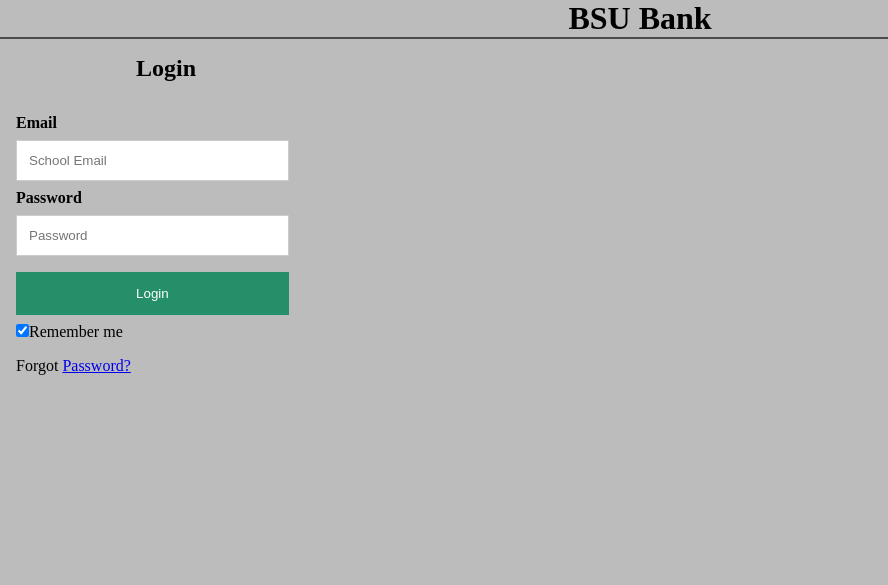
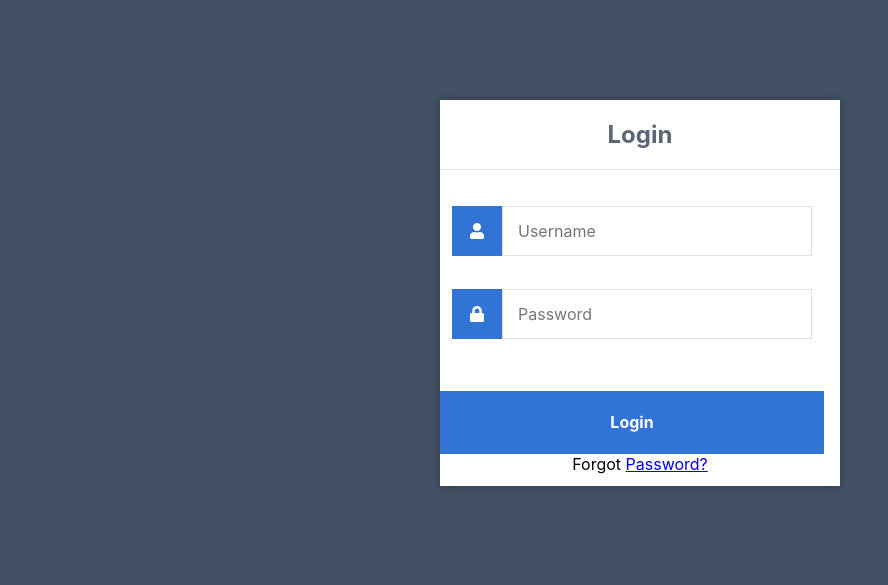
Before and after one commit to KalekidanBekele/BankProject, a PHP site: page / in a window 1280 px wide. Shown: the top 585 px of the page, without its empty margins (0-888 px from the left). Run offline with PHP 8.4, Linux system fonts and the light colour scheme.

Commit message:
added changes and additional files

```diff
--- a/connection.php
+++ b/connection.php
@@ -11,4 +11,5 @@ $conn = new mysqli($dbhost, $dbuser, $password, $db);
   if ($conn->connect_error) {
     die("Connection failed: " . $conn->connect_error);
   }
+
 ?>
--- a/index.html
+++ b/index.html
@@ -1,121 +1,27 @@
 <!DOCTYPE html>
 <html lang = "en">
     <head>
-        <title>BSU Bank </title>
-        <style>
-            *{
-                padding: 0px;
-                margin: 0px;
-            }
-            body
-            {
-                font-family: 'Times New Roman', Times, serif;
-                background-color: rgb(188, 188, 188);
-            }
-            .logo
-            {
-                height: 50px;
-                width: 50px;
-            }
-            .imgcontainer
-            {
-                text-align: left;
-                margin: 24px 0 12px 0;
-            }
-            img.avatar
-            {
-                width: 10%;
-                border-radius: 50%;
-            }
-            form
-            {
-                border: 3px;
-                float:left;
-            }
-            input[type=email],input[type=password]
-            {
-                width: 100%;
-                padding: 12px;
-                margin: 8px 0;
-                display: inline-block;
-                border: 1px solid #ccc;
-                box-sizing: border-box;
-            }
-            button
-            {
-                background-color: #248f68;
-                color: white;
-                padding: 14px 20px;
-                margin: 8px 0;
-                border: none;
-                cursor: pointer;
-                width: 100%;
-            }
-            button:hover
-            {
-                opacity: 0.827;
-            }
-            .container
-            {
-                padding: 16px;
-                max-width: 300px;
-                margin: left;
-            }
-            .spaceheader
-            {
-                border: 1px solid #4b4b4b;
-            }
-            .textheading
-            {
-                text-align: center;
-                font: 100px;
-            }
-            .space
-            {
-                margin: left;
-                max-width: 44px;
-                height: 40px;
-                border: 40px solid;
-            }
-            span.psw
-            {
-                float: left;
-                padding-top: 16px;
-            }
-            @media screen and (max-width: 300px)
-            {
-                span.psw
-                {
-                    display: block;
-                    float: none;
-                }
-            }
-        </style>
+        <title>Login </title>
+        <link rel = "stylesheet" type = "text/css" href = "style.css">
+        <link rel="stylesheet" href="https://use.fontawesome.com/releases/v5.7.1/css/all.css">
     <body>
-    <h1 class=" textheading">BSU Bank</h1>
-    <div class="spaceheader" ></div>
-    <h2 style=" text-align:center" class= "container">Login</h2>
+        <div class="login">
+            <h1>Login</h1>
 
-        <form action="login.php" method="post">
-            <div class="container">
-                <label for="uname"><b>Email </b></label>
-                    <input type="email" placeholder="School Email" name="uname" required >
-                    <br>
+        <form action="authenicate.php" onsubmit = "return validation()" method="post">
+            <label for="username"> <i class="fas fa-user"></i> </label>
+                <input type="text" name="username" placeholder="Username" id="username" required>
 
-                <label for="psw"><b>Password </b></label>
-                    <input type="password" placeholder="Password" name="psw" required >
-                    <br>
-                <button type="submit">Login</button>
-                    <label>
-                    <br>
-                <input type="checkbox" checked="checked" name="remember">Remember me
-                    </label>
-                    <br>
-                <span  class="psw">Forgot <a href="#">Password?</a></span>
+            <label for="password"> <i class="fas fa-lock"></i> </label>
+                <input type="password" name="password" placeholder="Password" id="password" required>
+
+            <input type="submit" name= "submit" value="Login">
+
+                <span  class="password">Forgot <a href="#">Password?</a></span>
             </div>
         </form>
 
-            <script src = "[filename.js]">
+            <script >
                 //alert('Page Loaded');
             </script>
     </body>
--- /dev/null
+++ b/style.css
@@ -0,0 +1,214 @@
+* {
+    box-sizing: border-box;
+    font-family: -apple-system, BlinkMacSystemFont, "segoe ui", roboto, oxygen, ubuntu, cantarell, "fira sans", "droid sans", "helvetica neue", Arial, sans-serif;
+    font-size: 16px;
+    -webkit-font-smoothing: antialiased;
+    -moz-osx-font-smoothing: grayscale;
+}
+body {
+    background-color: #435165;
+}
+.login {
+    width: 400px;
+    background-color: #ffffff;
+    box-shadow: 0 0 9px 0 rgba(0, 0, 0, 0.3);
+    margin: 100px auto;
+}
+.login h1 {
+    text-align: center;
+    color: #5b6574;
+    font-size: 24px;
+    padding: 20px 0 20px 0;
+    border-bottom: 1px solid #dee0e4;
+}
+.login form {
+    display: flex;
+    flex-wrap: wrap;
+    justify-content: center;
+    padding-top: 20px;
+    height: 300px;
+}
+.login form label {
+    display: flex;
+    justify-content: center;
+    align-items: center;
+    width: 50px;
+    height: 50px;
+    background-color: #3274d6;
+    color: #ffffff;
+}
+.login form input[type="password"], .login form input[type="text"] {
+    width: 310px;
+    height: 50px;
+    border: 1px solid #dee0e4;
+    margin-bottom: 20px;
+    padding: 0 15px;
+}
+.login form input[type="submit"] {
+    width: 100%;
+    padding: 15px;
+   margin-top: 20px;
+    background-color: #3274d6;
+    border: 0;
+    cursor: pointer;
+    font-weight: bold;
+    color: #ffffff;
+    transition: background-color 0.2s;
+}
+.login form input[type="submit"]:hover {
+  background-color: #2868c7;
+    transition: background-color 0.2s;
+}
+
+
+
+
+.navtop {
+	background-color: #2f3947;
+	height: 60px;
+	width: 100%;
+	border: 0;
+}
+.navtop div {
+	display: flex;
+	margin: 0 auto;
+	width: 1000px;
+	height: 100%;
+}
+.navtop div h1, .navtop div a {
+	display: inline-flex;
+	align-items: center;
+}
+.navtop div h1 {
+	flex: 1;
+	font-size: 24px;
+	padding: 0;
+	margin: 0;
+	color: #eaebed;
+	font-weight: normal;
+}
+.navtop div a {
+	padding: 0 20px;
+	text-decoration: none;
+	color: #c1c4c8;
+	font-weight: bold;
+}
+.navtop div a i {
+	padding: 2px 8px 0 0;
+}
+.navtop div a:hover {
+	color: #eaebed;
+}
+body.loggedin {
+	background-color: #f3f4f7;
+}
+.content {
+	width: 1000px;
+	margin: 0 auto;
+}
+.content h2 {
+	margin: 0;
+	padding: 25px 0;
+	font-size: 22px;
+	border-bottom: 1px solid #e0e0e3;
+	color: #4a536e;
+}
+.content > p, .content > div {
+	box-shadow: 0 0 5px 0 rgba(0, 0, 0, 0.1);
+	margin: 25px 0;
+	padding: 25px;
+	background-color: #fff;
+}
+.content > p table td, .content > div table td {
+	padding: 5px;
+}
+.content > p table td:first-child, .content > div table td:first-child {
+	font-weight: bold;
+	color: #4a536e;
+	padding-right: 15px;
+}
+.content > div p {
+	padding: 5px;
+	margin: 0 0 10px 0;
+}
+
+
+.ContainUserData
+{
+    width: 65%;
+    height: 80px;
+    padding: 8px;
+    background-color: rgb(211, 211, 211);
+    margin: 0 12% auto;
+}
+
+
+
+@import 'https://fonts.googleapis.com/css?family=Lato:400,700';
+
+body.bank {
+  color: #484848;
+  font-family: 'Lato', sans-serif;
+  padding: 1em;
+  line-height: 1.5;
+}
+
+.flex {
+  background: #fdfdfd;
+  display: flex;
+  flex-wrap:wrap;
+  justify-content: center;
+  align-items:center;
+  margin: 0 auto;
+  border-radius:5px;
+}
+.element-center {
+  display: flex;
+  flex-direction:column;
+  justify-content: center;
+}
+
+.typewrite {
+    font-size: 16pt;
+    margin: auto;
+    display: flex;
+    justify-content: center;
+}
+
+h1.bank {
+    font-size: 3em;
+    margin: 0;
+    margin-top: 0.3em;
+}
+
+#inputs {
+    padding: 10px;
+}
+
+input.bank,
+button.bank {
+  font-size: .85em;
+  padding: .65em 1em;
+  border-radius: .3em;
+  outline: 0;
+}
+input {
+  border: 2px solid #dcdcdc;
+  margin-right: 1em;
+}
+
+button.bank {
+    color: white;
+    background: #508abc;
+    border: solid 1px;
+    border-color: rgba(0, 0, 0, .1);
+    cursor: pointer;
+}
+
+label.bank {
+    font-size: 2em;
+}
+
+#btnDeposit, #btnWithdraw {
+    width: 8em;
+}
--- a/examples.php
+++ b/testcodes/examples.php
@@ -6,6 +6,8 @@
 
          $get_data = "SELECT * FROM `data`;";
         $query_data = mysqli_query($conn, $get_data);
+        // $get_data = "SELECT * FROM `data` WHERE email LIKE '%$uname%';";
+        //$result = $conn->query($get_data);
 
         if  ($query_data->num_rows > 0)
         {
```
Also changed, not shown: authenicate.php (added, +26 -0 lines), home.php (added, +56 -0 lines), login.php (deleted, +0 -18 lines), logout.php (added, +14 -0 lines), reset-password.php (added, +106 -0 lines), userbanking.js (added, +87 -0 lines), bankstyle.css (added), testcodes/testingPHP.php (renamed from testingPHP.php). Lines whose indentation alone changed are shown as unchanged.
